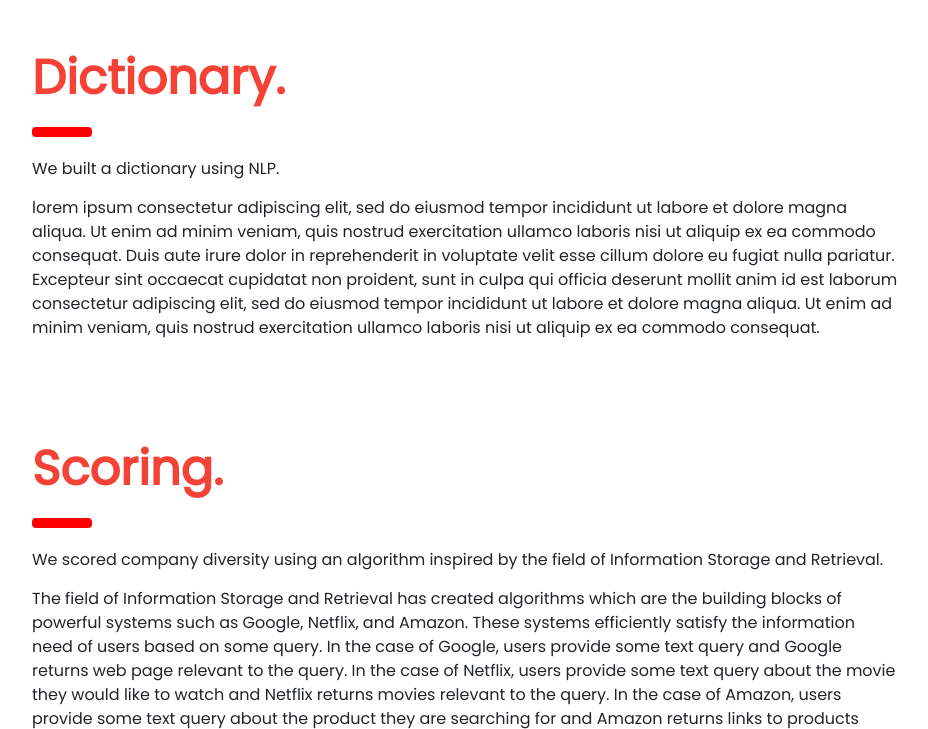
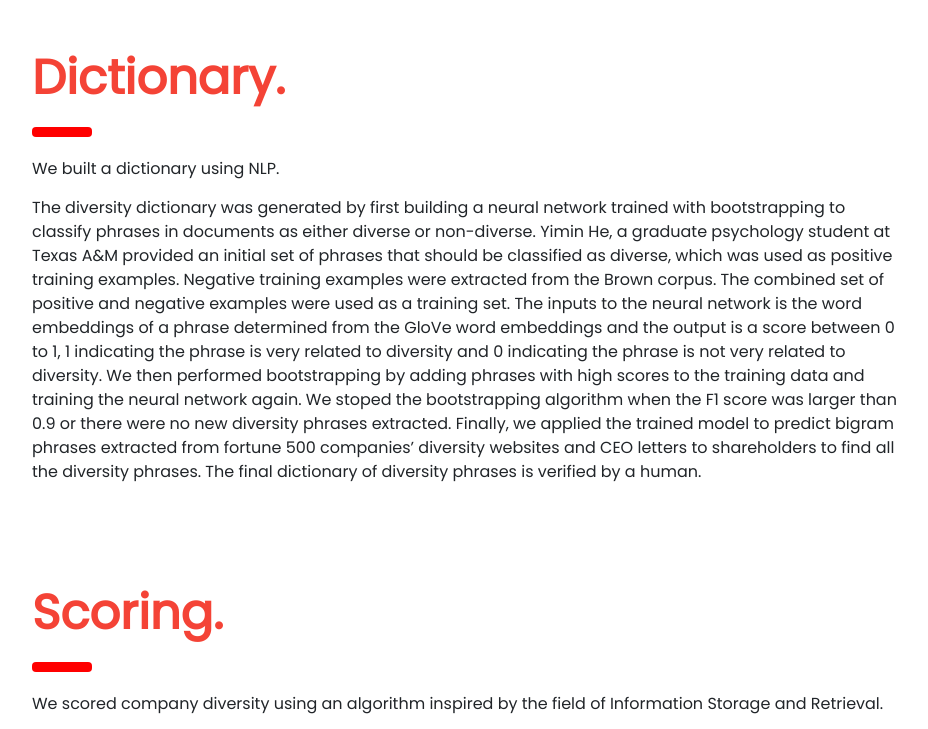
Before and after one commit to grantlballard/482Diversity, a Flask app: page /methods in a window 1280 px wide. Shown: the part 273-1002 px from the top of the page, without its empty margins (324-1252 px from the left). Run offline with Flask 2, Linux system fonts and the light colour scheme; some libraries are stand-ins or nearby versions.

Commit message:
Added text for explaining the diversity generation on the methods page.

```diff
--- a/templates/methods.html
+++ b/templates/methods.html
@@ -33,9 +33,22 @@
             <h1 class="w3-xxxlarge w3-text-red"><b>Dictionary.</b></h1>
             <hr style="width:50px;border:5px solid red" class="w3-round">
             <p>We built a dictionary using NLP.</p>
-            <p>lorem ipsum consectetur adipiscing elit, sed do eiusmod tempor incididunt ut labore et dolore magna aliqua. Ut enim ad minim veniam, quis nostrud exercitation ullamco laboris nisi ut aliquip ex ea commodo consequat. Duis aute irure
-            dolor in reprehenderit in voluptate velit esse cillum dolore eu fugiat nulla pariatur. Excepteur sint occaecat cupidatat non proident, sunt in culpa qui officia deserunt mollit anim id est laborum consectetur adipiscing elit, sed do eiusmod tempor
-            incididunt ut labore et dolore magna aliqua. Ut enim ad minim veniam, quis nostrud exercitation ullamco laboris nisi ut aliquip ex ea commodo consequat.
+            <p>
+              The diversity dictionary was generated by first building a neural network
+              trained with bootstrapping to classify phrases in documents as either diverse or non-diverse.
+              Yimin He, a graduate psychology student at Texas A&M provided an initial
+              set of phrases that should be classified as diverse, which was used
+              as positive training examples. Negative training examples were extracted
+              from the Brown corpus. The combined set of positive and negative examples were
+              used as a training set. The inputs to the neural network is the word embeddings
+              of a phrase determined from the GloVe word embeddings and the output is a score between 0 to 1,
+              1 indicating the phrase is very related to diversity and 0 indicating
+              the phrase is not very related to diversity.
+              We then performed bootstrapping by adding phrases with high scores to the training data and training the neural network again.
+              We stoped the bootstrapping algorithm when the F1 score was larger than 0.9 or there were no new diversity phrases extracted.
+              Finally, we applied the trained model to predict bigram phrases extracted from fortune 500 companies’
+              diversity websites and CEO letters to shareholders to find all the diversity phrases.
+              The final dictionary of diversity phrases is verified by a human.
             </p>
         </div>
 
```
